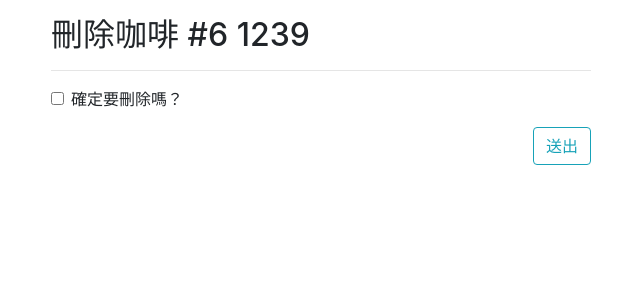
After one commit to xyzzxc/django-coffee-shop, a Django app: page /coffees/6/delete in a window 1280 px wide. The commit adds this page. Shown: the top 300 px of the page, without its empty margins (319-959 px from the left). Run offline with Django 3.2, Linux system fonts and the light colour scheme; data comes from the database, SQL or seed files in the repository; both versions use the stored data as it was after the commit; some libraries are stand-ins or nearby versions.

Commit message:
feat(coffee): add delete page

```diff
--- a/coffees/urls.py
+++ b/coffees/urls.py
@@ -8,5 +8,6 @@ urlpatterns = [
     path('', views.index, name='index'),
     path('<int:pk>/', views.show, name='show'),
     path('add/', views.add, name='add'),
-    path('<int:pk>/edit', views.edit, name='edit')
+    path('<int:pk>/edit', views.edit, name='edit'),
+    path('<int:pk>/delete', views.delete, name='delete')
 ]
--- a/coffees/views.py
+++ b/coffees/views.py
@@ -5,6 +5,7 @@ from django.http import HttpResponse
 # Create your views here.
 from coffees.forms import CoffeeForm
 from coffees.models import Coffee
+from utils.forms import DeleteConfirmFrom
 
 
 def index(request):
@@ -34,3 +35,13 @@ def edit(request, pk):
         messages.success(request, '更新成功')
         return redirect('coffees:index')
     return render(request, 'coffees/edit.html', {'form': form})
+
+
+def delete(request, pk):
+    coffee = get_object_or_404(Coffee, pk=pk)
+    form = DeleteConfirmFrom(request.POST or None)
+    if form.is_valid() and form.cleaned_data['check']:
+        coffee.delete()
+        messages.success(request, '刪除成功')
+        return redirect('coffees:index')
+    return render(request, 'coffees/delete.html', {'form': form, 'coffee': coffee})
--- /dev/null
+++ b/templates/coffees/delete.html
@@ -0,0 +1,11 @@
+{% extends 'layout.html' %}
+
+{% block main %}
+<div class="row">
+    <div class="col col-sm-10 offset-sm-1 col-md-8 offset-md-2 col-lg-6 offset-lg-3">
+        <h2>刪除咖啡 #{{ coffee.id }}  {{ coffee.name }}</h2>
+        <hr>
+        {% include 'share/_form.html' %}
+    </div>
+</div>
+{% endblock %}
--- a/templates/coffees/show.html
+++ b/templates/coffees/show.html
@@ -2,6 +2,10 @@
 
 {% block main %}
 <h2>#{{ coffee.id }} {{ coffee.name }}
+    <a href="{% url 'coffees:delete' coffee.id %}"
+   class="btn btn-danger float-right mr-2">
+    刪除
+</a>
 <a href="{% url 'coffees:edit' coffee.id %}"
    class="btn btn-info float-right mr-2">
     編輯
--- /dev/null
+++ b/utils/forms.py
@@ -0,0 +1,5 @@
+from django import forms
+
+
+class DeleteConfirmFrom(forms.Form):
+    check = forms.BooleanField(label='確定要刪除嗎？')
```
Also changed, not shown: db.sqlite3.
